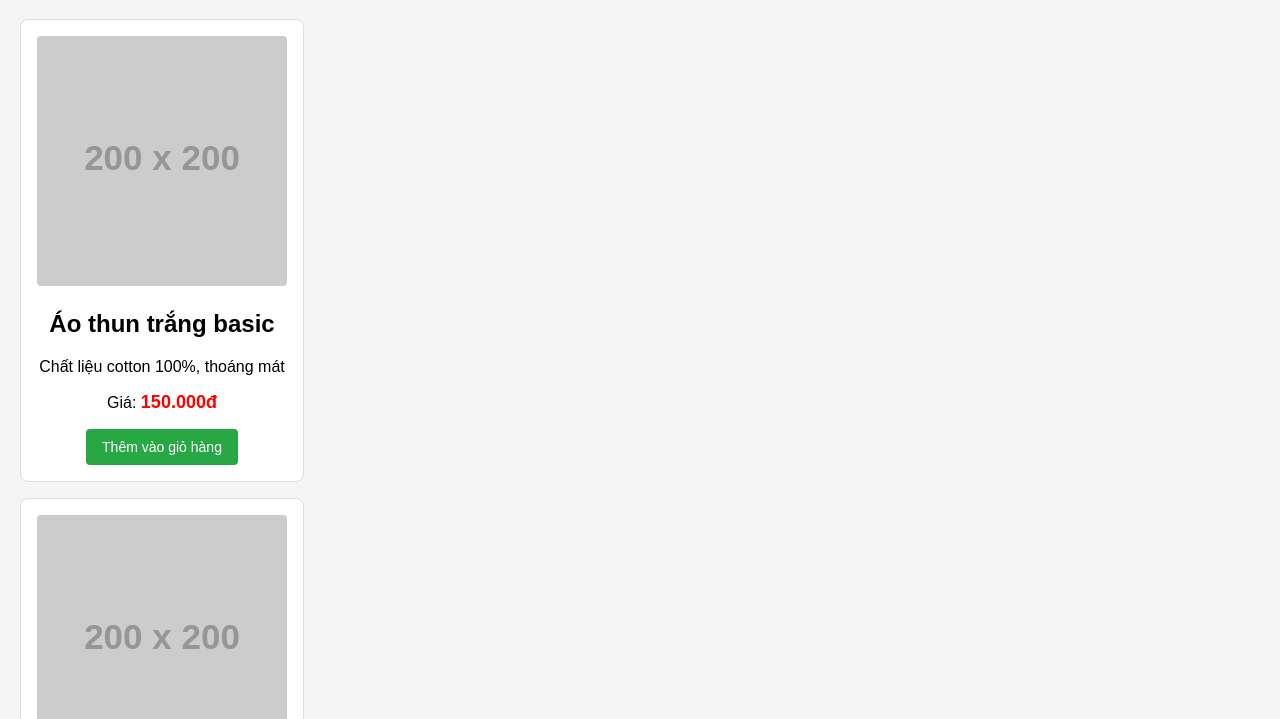
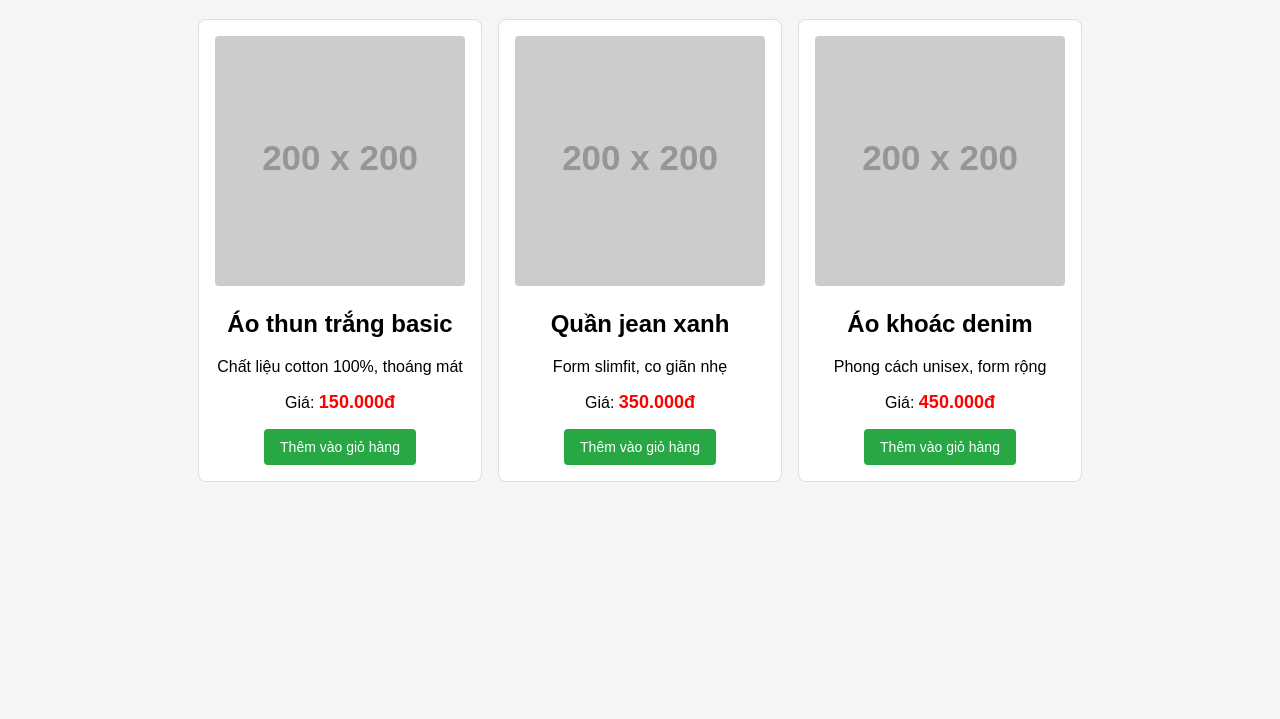
Before and after one commit to mugglezero404/web_tmdt, a plain HTML site: page index.html in a window 1280 px wide. Shown: the part 81-800 px from the top of the page. Drawn offline with Linux system fonts and the light colour scheme; placeholder pictures from the web are drawn by us.

Commit message:
style.css cho 'product-list'

```diff
--- a/style.css
+++ b/style.css
@@ -49,3 +49,10 @@ body {
 .btn-cart:hover {
   background-color: #218838;
 }
+
+.product-list {
+  display: flex;
+  flex-wrap: wrap;
+  gap: 16px;
+  justify-content: center;
+}
```
